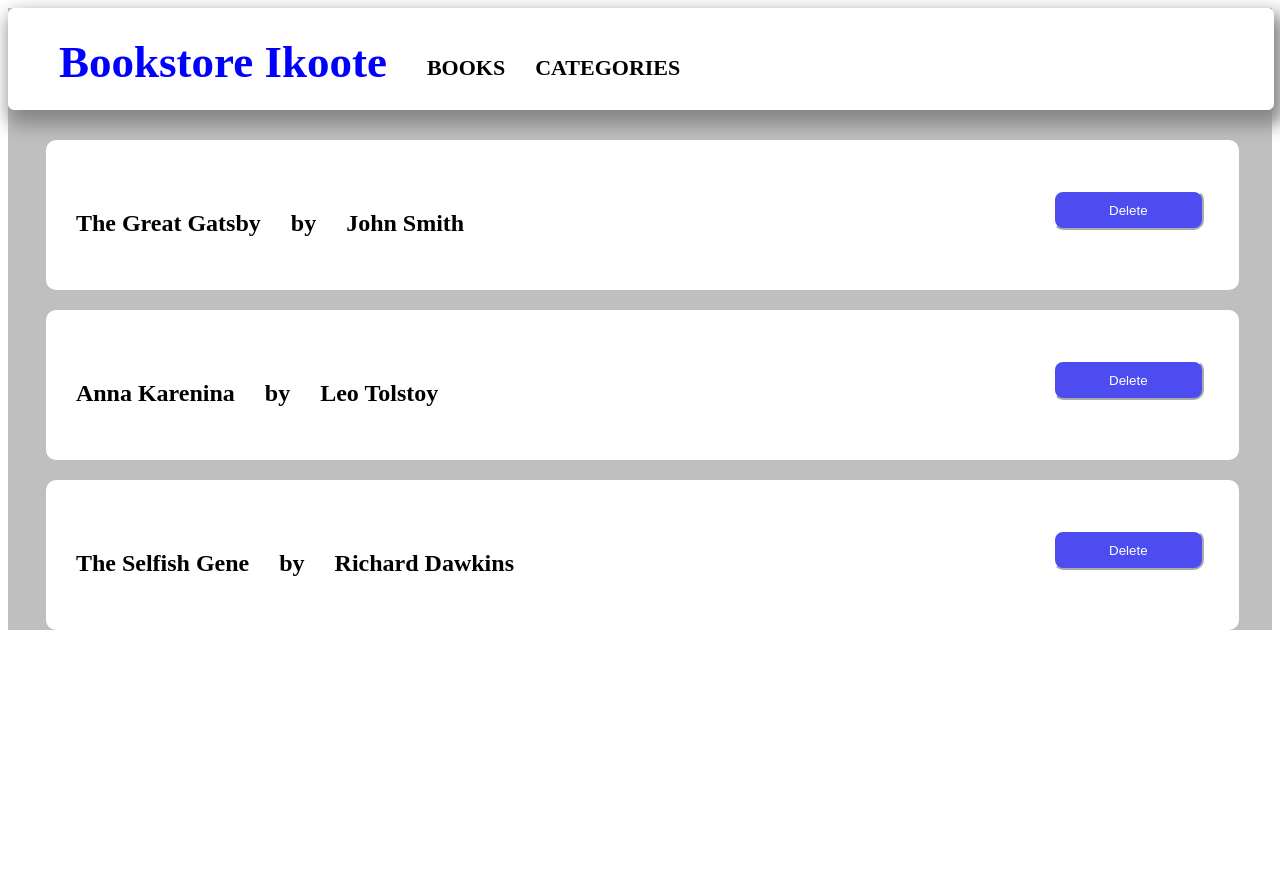
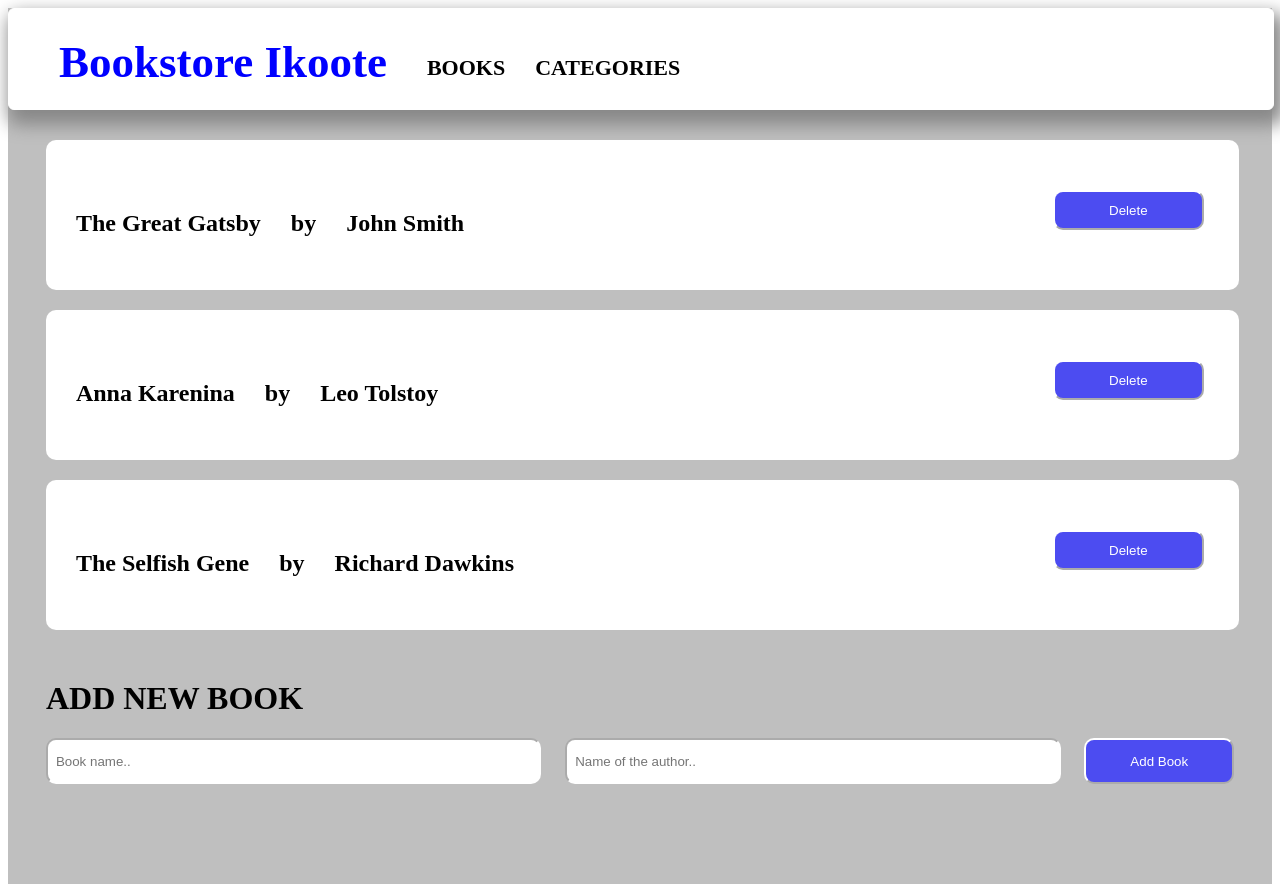
Before and after one commit to ikoote1/bookstore, a React (Create React App) app: page / in a window 1280 px wide. Before the commit the page ends 800 px from the top, so only its background shows below. Built offline with nearby package versions, Linux system fonts and the light colour scheme.

Commit message:
working on functionarity

```diff
--- a/src/components/AddBook.js
+++ b/src/components/AddBook.js
@@ -1,21 +1,37 @@
-import React from "react";
-// import { useState } from "react";
+import React, { useState } from 'react';
+import { useDispatch } from 'react-redux';
 import { addBook } from '../redux/books/booksSlice';
+
 const AddBook = () => {
-    // const [inputData, SetInputData] = useState({
-    //     title: "",
-    //     author: ""
-    //   })
-    return(
-        <div className="form">
-        <h1>ADD NEW BOOK</h1>
-        <form>
-          <input placeholder="Book name.." />
-          <input placeholder="Name of the author.." />
-          <button type="submit" onClick={() => { dispatch(addBook()); }}>Addbook</button>
-        </form>
-      </div>
-    )
-}
+  const dispatch = useDispatch();
+  const [title, setTitle] = useState('');
+  const [author, setAuthor] = useState('');
 
-export default AddBook
+  const handleSubmit = (e) => {
+    e.preventDefault();
+    dispatch(addBook({ title, author }));
+    setTitle('');
+    setAuthor('');
+  };
+
+  return (
+    <div className="form">
+      <h1>ADD NEW BOOK</h1>
+      <form onSubmit={handleSubmit}>
+        <input
+          placeholder="Book name.."
+          value={title}
+          onChange={(e) => setTitle(e.target.value)}
+        />
+        <input
+          placeholder="Name of the author.."
+          value={author}
+          onChange={(e) => setAuthor(e.target.value)}
+        />
+        <button type="submit">Add Book</button>
+      </form>
+    </div>
+  );
+};
+
+export default AddBook;
--- a/src/components/Books.js
+++ b/src/components/Books.js
@@ -1,6 +1,7 @@
 import React from 'react';
 import { useDispatch, useSelector } from 'react-redux';
 import { removeBook } from '../redux/books/booksSlice';
+import AddBook from './AddBook';
 
 const Books = () => {
   const dispatch = useDispatch();
@@ -27,7 +28,7 @@ const Books = () => {
           ),
         )}
       </div>
-
+      <AddBook />
     </div>
   );
 };
```
